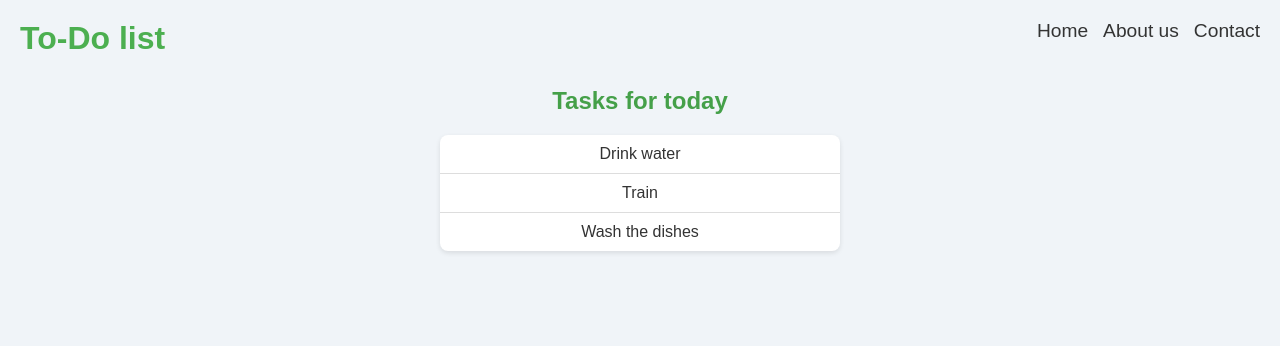
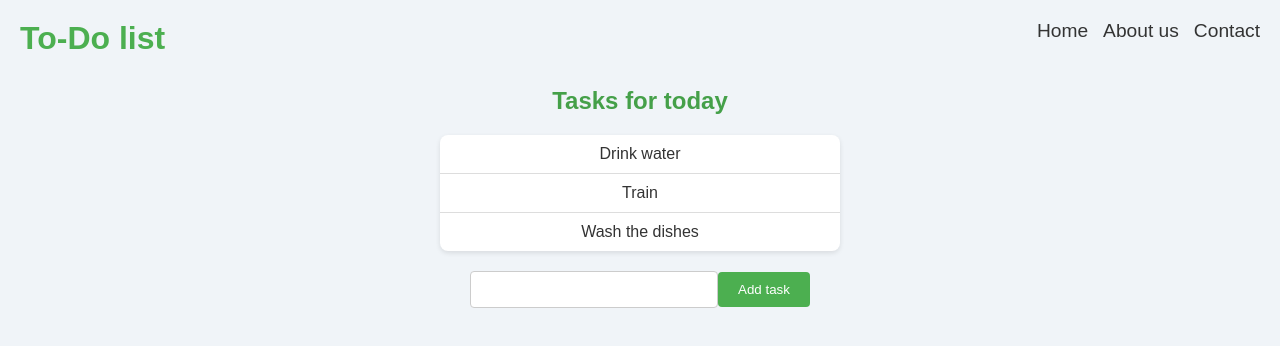
Before and after one commit to Anatoli33/To-Do-App, a React (Vite) app in the folder to-do-app/: page / in a window 1280 px wide. Shown: the top 346 px of the page. Built offline with nearby package versions, Linux system fonts and the light colour scheme.

Commit message:
Add task button

```diff
--- a/to-do-app/src/Hero.jsx
+++ b/to-do-app/src/Hero.jsx
@@ -2,6 +2,7 @@ import "./hero.css";
 
 const Todo = () => {
   return (
+    <>
     <section>
         <h1>Tasks for today</h1>
         <ul id="container">
@@ -10,6 +11,11 @@ const Todo = () => {
             <li>Wash the dishes</li>
         </ul>
     </section>
+    <section>
+        <input type="text" id="input-field" />
+        <button type="button" onclick= "add()">Add task</button>
+    </section>
+    </>
   );
 };
 
```
